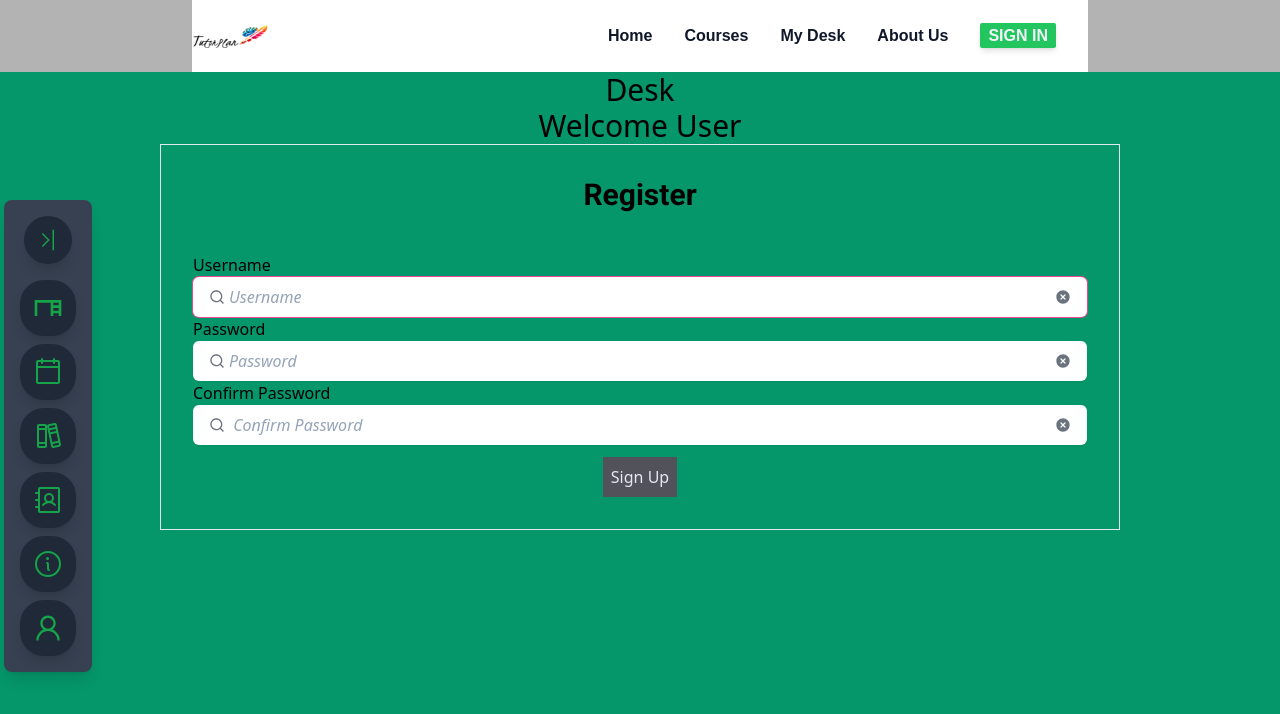
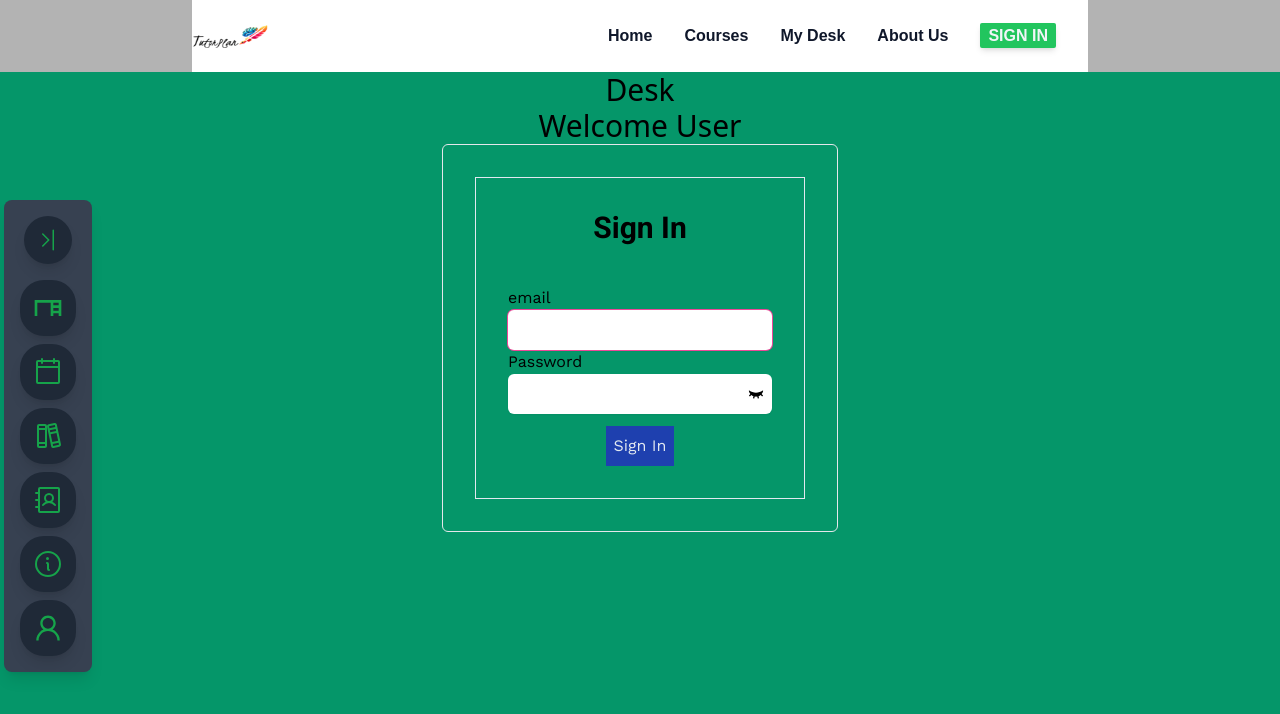
Before and after one commit to bravemaster3/TutorPlan, a React (Vite) app in the folder frontend/: page /mydesk in a window 1280 px wide. Shown: the top 714 px of the page. Built offline with nearby package versions, Linux system fonts and the light colour scheme.

Commit message:
Context man

```diff
--- a/frontend/package.json
+++ b/frontend/package.json
@@ -10,6 +10,7 @@
     "preview": "vite preview"
   },
   "dependencies": {
+    "axios": "^1.6.8",
     "moment": "^2.30.1",
     "react": "^18.2.0",
     "react-big-calendar": "^1.11.2",
--- /dev/null
+++ b/frontend/src/apiConfig.js
@@ -0,0 +1,5 @@
+import axios from 'axios';
+
+export default axios.create({
+    baseURL: 'http://localhost:5000/api/v1'
+});
--- /dev/null
+++ b/frontend/src/components/Login.jsx
@@ -0,0 +1,134 @@
+import React, { useContext, useEffect, useState, useRef } from 'react'
+import { InputField2 } from './Primitives'
+import { AiFillInfoCircle } from "react-icons/ai";
+import { RiCloseCircleFill, RiEyeCloseFill, RiEyeLine, RiSearchLine } from "react-icons/ri";
+/* import axios from '../apiConfig' */
+import AuthContext from '../context/AuthProvider'
+import axios, { Axios } from 'axios';
+
+const LOGIN_URL = 'http://localhost:5000/api/v1/tutor/login/'
+const API_BASE_URL = 'http://localhost:5000/api/v1'
+
+
+const Login = () => {
+	const { setAuth } = useContext(AuthContext)
+	const emailRef = useRef();
+	const errRef = useRef();
+
+	const [email, setEmail] = useState('');
+	const [passwd, setPasswd] = useState('');
+	const [errMsg, setErrMsg] = useState('');
+	const [success, setSuccess] = useState(false);
+	const [showPasswd, setShowPasswd] = useState(false)
+
+	useEffect(() => {
+		emailRef.current.focus();
+	}, [])
+
+	useEffect(() => {
+		setErrMsg('');
+	}, [email, passwd])
+	const handleSignIn = (e) => {
+		e.preventDefault()
+
+		const url = `${API_BASE_URL}/tutor/login/${email}/${passwd}`
+		console.log(url)
+		axios
+			.get(url)
+			.then((response) => {
+				console.log("data found")
+				console.log(JSON.stringify(response?.data));
+
+
+			})
+			.catch((error) => alert("wrong username, password or account type"))
+	}
+
+	const handleSubmit = async (e) => {
+		e.preventDefault();
+		try {
+			/* const url = (LOGIN_URL, JSON.stringify({ email, passwd })) */
+			const url = `${LOGIN_URL}${email}/${passwd}`;
+
+			console.log(url)
+			const response = await axios.get(url)
+			console.log(JSON.stringify(response?.data));
+			console.log(response.data.id)
+			console.log(response.data.first_name)
+			console.log(JSON.stringify(response?.data));
+			setAuth({ email, passwd });
+
+		} catch (err) {
+			if (!err?.response) {
+				setErrMsg('No Server response')
+			} else if (err.response?.status === 400) {
+				setErrMsg('Missing email or Password')
+			}
+			else if (err.response?.status === 401) {
+				setErrMsg('Unauthorised')
+			} else {
+				setErrMsg('Login Failed')
+			}
+			errRef.current.focus();
+
+		}
+
+
+		setEmail('')
+		setPasswd('')
+		setSuccess(true)
+
+	}
+
+
+
+	return (
+		<>
+			{success ? (
+				<section className='mx-auto border bg-pink-200'>
+					<h1>Success!</h1>
+					<p>
+						<a href="#">Sign In</a>
+					</p>
+				</section>
+			) : (
+				<section className='flex font-worksans flex-col border mx-auto justify-center  p-8 rounded-md gap-2'>
+					<p ref={errRef} className={errMsg ? "errmsg" : "sr-only"} aria-live="assertive">{errMsg}</p>
+
+					<form className='mx-auto border border-slate-200 p-8 ' onSubmit={handleSignIn}>
+						<h1 className='text-center text-3xl font-bold font-roboto mb-10'>Sign In</h1>
+						<InputField2
+							type={"text"}
+							id={"email"}
+							label={{ label: "email", className: "font-sky-500" }}
+							myRef={emailRef}
+							autoComplete="off"
+							onChange={(e) => setEmail(e.target.value)}
+							value={email}
+							required
+
+						/>
+
+						<InputField2
+							label={{ label: "Password", className: "font-sky-500" }}
+							type={showPasswd ? "text" : "password"}
+							id={"password"}
+							onChange={(e) => setPasswd(e.target.value)}
+							value={passwd}
+							required
+							rightIcon={showPasswd ? <RiEyeLine onClick={() => setShowPasswd(!showPasswd)} /> : <RiEyeCloseFill onClick={() => setShowPasswd(!showPasswd)} />}
+						/>
+
+						<button className='bg-blue-800 block p-2 mx-auto  mt-3 disabled:bg-zinc-600 text-slate-200' >Sign In</button>
+
+
+
+					</form>
+
+
+				</section>
+
+			)}</>)
+}
+
+export default Login
--- a/frontend/src/components/MyDeskPages/UserDesk.jsx
+++ b/frontend/src/components/MyDeskPages/UserDesk.jsx
@@ -7,6 +7,7 @@ import SignIn from '../SignIn'
 import { AiOutlineEye } from 'react-icons/ai'
 import { RiSearchLine } from 'react-icons/ri'
 import Register from '../Register'
+import Login from '../Login'
 
 
 const UserDesk = () => {
@@ -42,7 +43,7 @@ const UserDesk = () => {
     <div>
       <h2 className='text-3xl text-center mx-auto dark:text-slate-200'> Welcome User</h2>
       <section className='flex flex-col h-screen '>
-        <Register />
+        <Login />
         {/* <article className=' flex flex-col justify-center items-center w-[12rem] mx-auto  border bg-slate-800 text-slate-200 border-sky-400'>
           <h2 className='text-center bg-blue-800'>
             Today's Appointments yasyausya
--- a/frontend/src/components/Primitives/InputFieldWithIcon.jsx
+++ b/frontend/src/components/Primitives/InputFieldWithIcon.jsx
@@ -3,16 +3,99 @@ import { RiCloseCircleFill, RiSearchLine } from "react-icons/ri";
 import InputField from "./InputField";
 import { AiFillInfoCircle } from "react-icons/ai";
 
+/* label, id, inputClasses, containerClasses, type, placeholder, role, value, name, defaultChecked, disabled, onChange, note, myref, autoComplete, ariaDescribedby, ariaInvalid, onFocus, onBlur, required, showNote, leftIcon, rightIcon  */
 
-const InputField2 = ({ label, id, inputClasses, containerClasses, type, placeholder, role, value, name, defaultChecked, disabled, onChange, note, myref, autoComplete, ariaDescribedby, ariaInvalid, onFocus, onBlur, required, showNote }) => {
+const InputField2 = ({
+	label,
+	rightIcon,
+	showNote,
+	note,
+	leftIcon,
+	id,
+	containerClasses,
+	myRef,
+	disabled,
+	className: inputClasses,
+	...props
+}) => {
+	const hasType = "type" in props;
+	const isRadio = props.type === "radio";
+	const ariaDescribedby = props["aria-describedby"];
+	console.log(inputClasses);
+
+	return (
+		<>
+			<div
+				className={` ${containerClasses ? containerClasses : " "} ${isRadio || disabled ? " flex items-center  " : " flex flex-col  "
+					} ${disabled ? " gap-1" : ""} `}
+			>
+				{label && (
+					<label htmlFor={id} className={`  ${label ? label.className : " "} `}>
+						{label.label}
+					</label>
+				)}
+				<label
+					className="relative block w-full m-auto "
+					onSubmit={(e) => e.preventDefault()}
+				>
+					{leftIcon && (
+						<span
+							id="left-icon"
+							className="absolute inset-y-0 left-0 flex items-center pl-2"
+						>
+							{leftIcon}
+						</span>
+					)}
+					{rightIcon && (
+						<span
+							id="right-icon"
+							className="absolute inset-y-0 right-0 flex items-center pr-2"
+						>
+							{rightIcon}
+						</span>
+					)}
 
 
-	const hasPlaceholder = !!placeholder
-	const hasDefaultChecked = !!defaultChecked
-	const isRadio = type === 'radio';
-	const hasValue = !!value
+					<input
+						className={` peer  block w-full ${leftIcon && rightIcon
+							? " px-9 "
+							: (leftIcon ? " pl-9   " : " pl-4 ") +
+							(rightIcon ? " pr-9 " : " pr-4 ")
+							}  py-2 rounded-md shadow-sm placeholder-slate-400  placeholder:italic text-yellow-500
+      focus:outline-none focus:border-sky-500 focus:ring-1 focus:ring-sky-500 invalid:border-pink-500 invalid:text-pink-600
+      focus:invalid:border-pink-500 focus:invalid:ring-pink-500 ${disabled
+								? " disabled:bg-transparent "
+								: inputClasses
+									? inputClasses
+									: " "
+							} `}
+						{...(!!myRef ? { ref: myRef } : {})}
+						{...(!!disabled ? { disabled: disabled } : {})}
+						{...props}
+					/>
+					{/* {note && (
 
-	return (
+						<p
+							id={ariaDescribedby}
+							className={` mt-1 text-slate-800 text-sm sr-only peer-invalid:text-red-600 peer-invalid:not-sr-only`}
+						>
+							{note}
+						</p>
+					)} */}
+				</label>
+				{note && (
+					<p
+						id={ariaDescribedby}
+						className={`${showNote ? " not-sr-only " : " sr-only "
+							} mt-1 text-slate-800 text-sm `}
+					>
+						{note}
+					</p>
+				)}
+			</div>
+		</>
+	);
+  /* return (
 		<>
 			<div className={` ${containerClasses ? containerClasses : ' '} ${isRadio || disabled ? ' flex items-center  ' : ' flex flex-col '} ${disabled ? " gap-1" : ""} `}>
 				{label && <label htmlFor={id} className={`  ${label ? label.className : ' '} `} >{label.label}
@@ -25,18 +108,27 @@ const InputField2 = ({ label, id, inputClasses, containerClasses, type, placehol
 				>
 
 
-					<span className="absolute inset-y-0 right-0 flex items-center pr-2">
-						<RiCloseCircleFill size={16} className="text-gray-500 mr-2" />
-					</span>
-					<span className="absolute inset-y-0 left-0 flex items-center pl-2">
-						<RiSearchLine size={16} className="text-gray-500 ml-2" />
-					</span>
+
+					{leftIcon && (
+						<span id="left-icon" className="absolute inset-y-0 left-0 flex items-center pl-2">
+							{leftIcon}
+						</span>
+					)}
+					{rightIcon && (
+						<span id="right-icon" className="absolute inset-y-0 right-0 flex items-center pr-2">
+							{rightIcon}
+						</span>
+					)}
+
+
+
 
 					<input
 
-						className={`block w-full px-9 py-2 rounded-md shadow-sm placeholder-slate-400  placeholder:italic
-      focus:outline-none focus:border-sky-500 focus:ring-1 focus:ring-sky-500 invalid:border-pink-500 invalid:text-pink-600
-      focus:invalid:border-pink-500 focus:invalid:ring-pink-500 ${disabled ? ' disabled:bg-transparent ' : inputClasses} `}
+						className={`block w-full ${leftIcon && rightIcon ? ' px-9 ' : ((leftIcon ? ' pl-9   ' : ' pl-4 ') + (rightIcon ? ' pr-9 ' : ' pr-4 '))
+					}  py-2 rounded-md shadow-sm placeholder-slate-400  placeholder:italic
+	  focus:outline-none focus:border-sky-500 focus:ring-1 focus:ring-sky-500 invalid:border-pink-500 invalid:text-pink-600
+	  focus:invalid:border-pink-500 focus:invalid:ring-pink-500 ${disabled ? ' disabled:bg-transparent ' : inputClasses} `}
 						type={type}
 						id={id}
 						name={name}
@@ -71,13 +163,21 @@ const InputField2 = ({ label, id, inputClasses, containerClasses, type, placehol
 
 		</>
 
-	);
+	); */
 };
 /* className="mt-1 block w-full pr-9 pl-9 py-2 bg-white border border-slate-300 rounded-md text-sm shadow-sm placeholder-slate-400  placeholder:italic
 	  focus:outline-none focus:border-sky-500 focus:ring-1 focus:ring-sky-500
 	  disabled:bg-slate-50 disabled:text-slate-500 disabled:border-slate-200 disabled:shadow-none
 	  invalid:border-pink-500 invalid:text-pink-600
 	  focus:invalid:border-pink-500 focus:invalid:ring-pink-500" */
+{
+	/* <span id="right-icon" className="absolute inset-y-0 right-0 flex items-center pr-2">
+						  <RiCloseCircleFill size={16} className="text-gray-500 mr-2" />
+					  </span>
+					  <span id="left-icon" className="absolute inset-y-0 left-0 flex items-center pl-2">
+						  <RiSearchLine size={16} className="text-gray-500 ml-2" />
+					  </span> */
+}
 
 export default InputField2;
 /*
@@ -112,7 +212,8 @@ const InputField = ({ label, id, inputClasses, containerClasses, type, placehold
 		</div>
 	)
 } */
-{/* <label className=" relative block w-60 m-auto" onSubmit={(e) => e.preventDefault()}>
+{
+  /* <label className=" relative block w-60 m-auto" onSubmit={(e) => e.preventDefault()}>
 	<span className="sr-only">Search</span>
 	<span className="absolute inset-y-0 right-0 flex items-center pr-2">
 		<RiSearchLine size={16} className="text-gray-500 mr-2" />
@@ -131,4 +232,5 @@ const InputField = ({ label, id, inputClasses, containerClasses, type, placehold
 
 	/>
 </label >
- */}
+ */
+}
--- a/frontend/src/components/Register.jsx
+++ b/frontend/src/components/Register.jsx
@@ -1,7 +1,11 @@
 import React, { useEffect, useRef, useState } from 'react'
 import { InputField2 } from './Primitives'
+import { AiFillInfoCircle } from "react-icons/ai";
+import { RiCloseCircleFill, RiEyeCloseFill, RiEyeLine, RiSearchLine } from "react-icons/ri";
+import axios from '../apiConfig'
 
 const USER_REGEX = /^[A-z][A-z0-9-_]{3,23}$/;
+const USER_REGEX_T = /^[A-Za-z]{3,23}$/;
 const PWD_REGEX = /^(?=.*[a-z])(?=.*[A-Z])(?=.*[0-9])(?=.*[!@#$%]).{8,24}$/;
 
 const Register = () => {
@@ -11,6 +15,12 @@ const Register = () => {
 	const [user, setUser] = useState('');
 	const [validName, setValidName] = useState(false);
 	const [userFocus, setUserFocus] = useState(false);
+
+	const [fname, setFname] = useState('');
+	const [validFname, setValidFname] = useState(false);
+	const [fnameFocus, setFnameFocus] = useState(false);
+
+	const [showPwd, setShowPwd] = useState(false)
 
 	const [pwd, setPwd] = useState('');
 	const [validPwd, setValidPwd] = useState(false);
@@ -29,6 +39,9 @@ const Register = () => {
 	useEffect(() => {
 		setValidName(USER_REGEX.test(user));
 	}, [user])
+	useEffect(() => {
+		setValidFname(USER_REGEX.test(fname));
+	}, [fname])
 
 	useEffect(() => {
 		setValidPwd(PWD_REGEX.test(pwd));
@@ -38,31 +51,77 @@ const Register = () => {
 	useEffect(() => {
 		setErrMsg('');
 	}, [user, pwd, matchPwd])
+
+	const handleSubmit = async (e) => {
+		e.preventDefault();
+		// if button enabled with JS hack
+		const v1 = USER_REGEX.test(user);
+		const v2 = PWD_REGEX.test(pwd);
+		if (!v1 || !v2) {
+			setErrMsg("Invalid Entry");
+			return;
+		}
+		console.log(user, pwd);
+		setSuccess(true);
+	}
+
 	return (
+		<>
+			{success ? (
 				<section>
+					<h1>Success!</h1>
+					<p>
+						<a href="#">Sign In</a>
+					</p>
+				</section>
+			) : (
+				<section className='flex font-worksans flex-col border mx-auto justify-center  p-8 rounded-md gap-2'>
 						<p ref={errRef} className={errMsg ? "errmsg" : "sr-only"} aria-live="assertive">{errMsg}</p>
 
-			<form className='w-3/4 mx-auto border border-slate-200 p-8'>
+						<form className='mx-auto border border-slate-200 p-8 ' onSubmit={handleSubmit}>
 							<h1 className='text-center text-3xl font-bold font-roboto mb-10'>Register</h1>
 							<InputField2
 								type={"text"}
 								id={"username"}
 								label={{ label: "Username", className: "font-sky-500" }}
-					myref={userRef}
+								myRef={userRef}
 								autoComplete="off"
 								onChange={(e) => setUser(e.target.value)}
 								value={user}
 								required={true}
 								aria-invalid={validName ? "false" : "true"}
+								className={" font-bold uppercase "}
 								aria-describedby="uidnote"
 								onFocus={() => setUserFocus(true)}
 								onBlur={() => setUserFocus(false)}
 								note={"4 to 24 characters"}
 								showNote={userFocus && user && !validName}
+								leftIcon={<AiFillInfoCircle onClick={() => { console.log("clicked!!!") }} />}
+								rightIcon={<RiCloseCircleFill />}
+							/>
+							<InputField2
+								type={"text"}
+								id={"firstname"}
+								label={{ label: "First Name", className: "font-sky-500" }}
+
+								autoComplete="off"
+								onChange={(e) => setFname(e.target.value)}
+								value={fname}
+								required={true}
+								aria-invalid={validFname ? "false" : "true"}
+
+								aria-describedby="fnnote"
+								pattern={USER_REGEX_T.source}
+								onFocus={() => setFnameFocus(true)}
+								onBlur={() => setFnameFocus(false)}
+								note={"Correct NAme"}
+								showNote={fnameFocus && fname && !validFname}
+								leftIcon={<AiFillInfoCircle onClick={() => { console.log("clicked!!!") }} />}
+								rightIcon={<RiCloseCircleFill />}
 							/>
 							<InputField2
 								label={{ label: "Password", className: "font-sky-500" }}
-					type={"password"}
+								type={showPwd ? "text" : "password"}
 								id={"password"}
 								onChange={(e) => setPwd(e.target.value)}
 								value={pwd}
@@ -73,6 +132,8 @@ const Register = () => {
 								onBlur={() => setPwdFocus(false)}
 								note={"8 to 24 characters"}
 								showNote={pwdFocus && !validPwd}
+								// onClick={() => setShowPwd(!showPwd)}
+								rightIcon={showPwd ? <RiEyeLine onClick={() => setShowPwd(!showPwd)} /> : <RiEyeCloseFill onClick={() => setShowPwd(!showPwd)} />}
 							/>
 							<InputField2
 								label={{ label: " Confirm Password", className: "font-sky-500" }}
@@ -87,6 +148,8 @@ const Register = () => {
 								onBlur={() => setMatchFocus(false)}
 								note={"Must match the first password input field."}
 								showNote={matchFocus && !validMatch}
+								leftIcon={<RiEyeCloseFill />}
+
 							/>
 							<button className='bg-blue-800 block p-2 mx-auto  mt-3 disabled:bg-zinc-600 text-slate-200' disabled={!validName || !validPwd || !validMatch ? true : false}>Sign Up</button>
 
@@ -96,6 +159,22 @@ const Register = () => {
 
 
 					</section>
+			)}
+			{/* <div className=' foo'>
+				<p>Paragraph</p>
+				<label>I am a label</label>
+				<label className='foo'>
+					<input className='bar' type="text" />
+				</label>
+				<p>Paragraph</p>
+
+			</div>
+			<div className="input-wrap mx-auto">
+				<input type="text" className="Name" />
+				<span className="help  hid">Your name sir</span>
+			</div> */}
+
+		</>
 	)
 }
 
--- /dev/null
+++ b/frontend/src/context/AuthProvider.jsx
@@ -0,0 +1,29 @@
+import { createContext, useState } from "react";
+
+const AuthContext = createContext({});
+export const AuthProvider = ({children})=>{
+	const [auth, setAuth] = useState({})
+	return(
+		<AuthContext.Provider value={{auth, setAuth}}>
+			{children}
+		</AuthContext.Provider>
+	)
+
+}
+
+export default AuthContext
+
+
+/* const AuthContext = createContext({});
+
+export const AuthProvider = ({ children }) => {
+    const [auth, setAuth] = useState({});
+
+    return (
+        <AuthContext.Provider value={{ auth, setAuth }}>
+            {children}
+        </AuthContext.Provider>
+    )
+}
+
+export default AuthContext; */
--- a/frontend/src/main.jsx
+++ b/frontend/src/main.jsx
@@ -4,11 +4,15 @@ import App from './App.jsx'
 import './index.css'
 import { BrowserRouter } from 'react-router-dom'
 import "react-big-calendar/lib/css/react-big-calendar.css"
+import { AuthProvider } from './context/AuthProvider.jsx'
 
 ReactDOM.createRoot(document.getElementById('root')).render(
   <React.StrictMode>
+    <AuthProvider>
+
     <BrowserRouter>
       <App />
     </BrowserRouter>
+    </AuthProvider>
   </React.StrictMode>
 )
```
Also changed, not shown: frontend/src/index.css (+14 -0 lines), 1 other file (tests, documents, lock files or other folders). Lines whose indentation alone changed are shown as unchanged.
